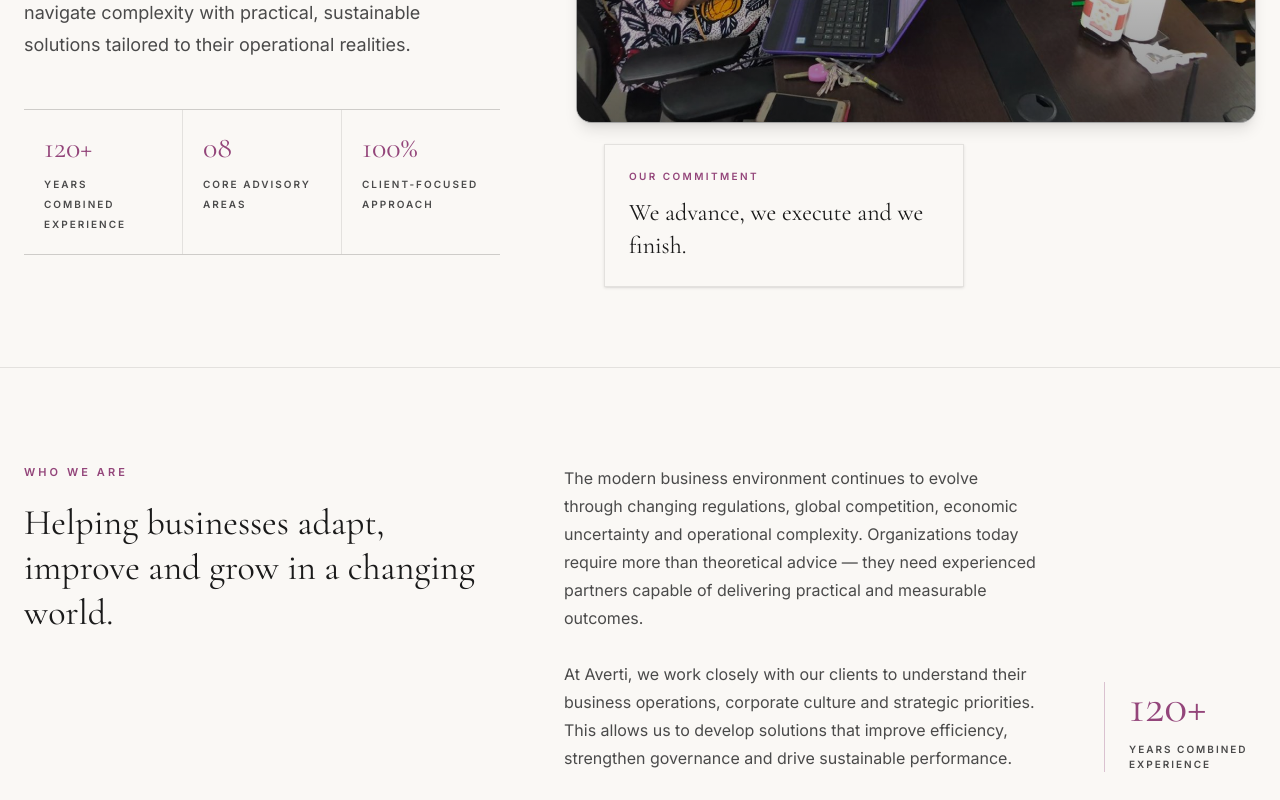
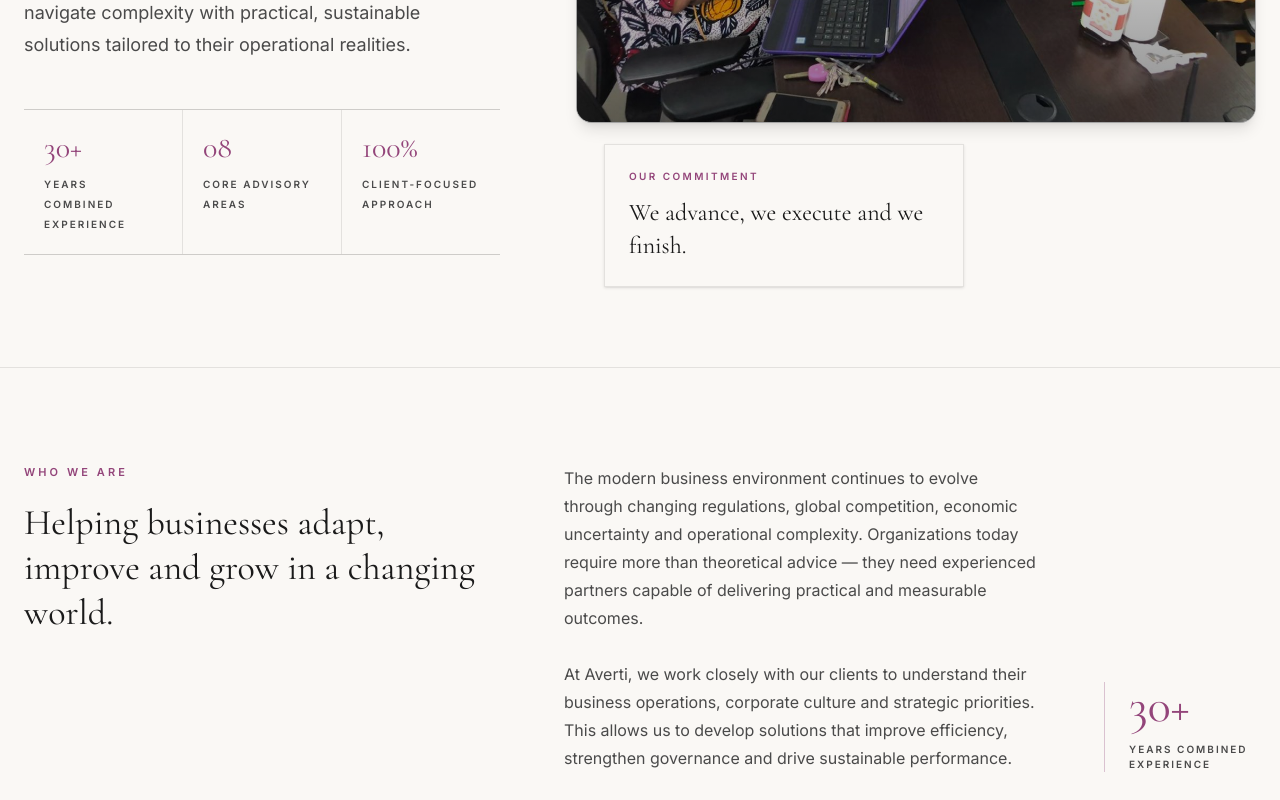
Before and after one commit to BehindTheDesks/newaverti, a Next.js app: page /about in a window 1280 px wide. Shown: the part 580-1380 px from the top of the page. Built offline with nearby package versions, Linux system fonts and the light colour scheme.

Commit message:
update: minro ui changes

```diff
--- a/app/about/AboutContent.tsx
+++ b/app/about/AboutContent.tsx
@@ -52,7 +52,7 @@ const disciplines = [
 const advantages = [
   {
     number: "01",
-    title: "120+ Years Combined Experience",
+    title: "30+ Years Combined Experience",
     desc: "Our team is composed of seasoned professionals with extensive experience across multiple sectors of the Nigerian economy.",
   },
   {
@@ -91,7 +91,7 @@ const services = [
 ];
 
 const proofPoints = [
-  { value: "120+", label: "Years Combined Experience" },
+  { value: "30+", label: "Years Combined Experience" },
   { value: "08", label: "Core Advisory Areas" },
   { value: "100%", label: "Client-Focused Approach" },
 ];
@@ -247,7 +247,7 @@ export default function AboutContent() {
 
           <div className="border-l border-[#93457A]/30 pl-6 lg:col-span-2 lg:self-end">
             <span className="font-serif text-5xl font-normal text-[#93457A]">
-              120+
+              30+
             </span>
 
             <p className="mt-3 text-[10px] font-semibold uppercase tracking-[0.2em] text-[#4A4A4A]">
--- a/components/home_section/SuccessMetrics.tsx
+++ b/components/home_section/SuccessMetrics.tsx
@@ -4,7 +4,7 @@ import { motion } from "motion/react";
 
 const metrics = [
   {
-    value: "120+",
+    value: "30+",
     label: "Years of Combined Experience",
   },
   {
@@ -44,7 +44,7 @@ export default function SuccessMetrics() {
             </span>
 
             <h2 className="text-3xl sm:text-4xl lg:text-5xl font-serif font-normal leading-tight text-white max-w-lg">
-              Experience grounded in execution and institutional understanding.
+              Our approach is experience grounded in execution and institutional understanding.
             </h2>
 
             <p className="text-sm sm:text-base leading-relaxed text-white/75 max-w-md">
```
